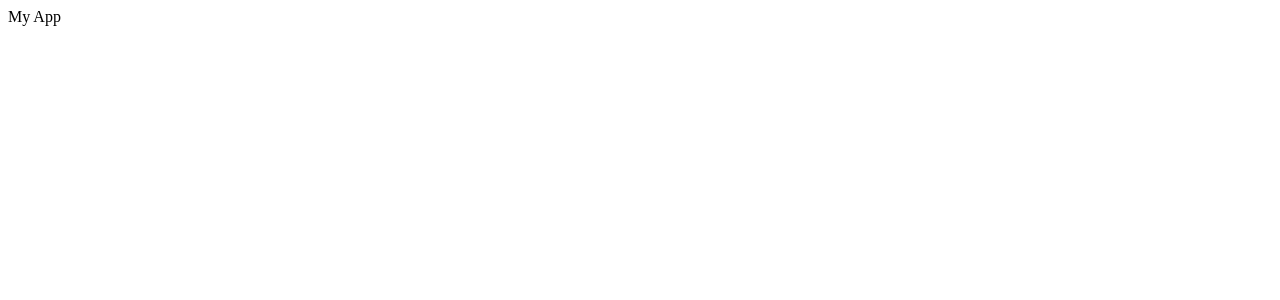
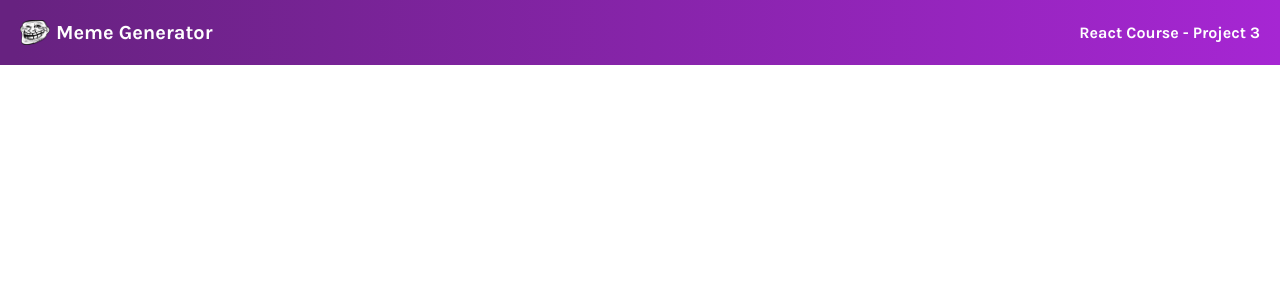
Before and after one commit to siddheshsurve/meme-generator-v1, a React (Create React App) app: page / in a window 1280 px wide. Shown: the top 300 px of the page. Built offline with nearby package versions, Linux system fonts and the light colour scheme; the HTML template or start-up script is replaced by a standard one.

Commit message:
Added : Header Component

```diff
--- a/public/index.html
+++ b/public/index.html
@@ -14,6 +14,7 @@
       manifest.json provides metadata used when your web app is installed on a
       user's mobile device or desktop. See https://developers.google.com/web/fundamentals/web-app-manifest/
     -->
+
     <link rel="manifest" href="%PUBLIC_URL%/manifest.json" />
     <!--
       Notice the use of %PUBLIC_URL% in the tags above.
@@ -24,6 +25,9 @@
       work correctly both with client-side routing and a non-root public URL.
       Learn how to configure a non-root public URL by running `npm run build`.
     -->
+    <link rel="preconnect" href="https://fonts.googleapis.com">
+    <link rel="preconnect" href="https://fonts.gstatic.com" crossorigin>
+    <link href="https://fonts.googleapis.com/css2?family=Karla:wght@400;500;700&display=swap" rel="stylesheet">
     <title>React App</title>
   </head>
   <body>
--- a/src/App.js
+++ b/src/App.js
@@ -1,8 +1,9 @@
+import Header from "./components/Header/Header"
 
 function App() {
   return (
     <div className="App">
-      My App
+      <Header />
     </div>
   );
 }
--- /dev/null
+++ b/src/components/Header/Header.css
@@ -0,0 +1,24 @@
+.header {
+    display: flex;
+    align-items: center;
+    height: 65px;
+    background: linear-gradient(90deg, #672280 1.18%, #A626D3 100%);
+    color: white;
+    padding: 20px;
+}
+
+.header--image {
+    height: 100%;
+    margin-right: 6px;
+}
+
+.header--title {
+    font-size: 1.25rem;
+    /* pushed react course to ultimate right */
+    margin-right: auto;
+}
+
+.project--text {
+    font-size: 0.75rem;
+    font-weight: 500;
+}
--- /dev/null
+++ b/src/components/Header/Header.jsx
@@ -0,0 +1,19 @@
+import React from 'react'
+import "./Header.css"
+function Header() {
+  return (
+    <>
+        <header className='header'>
+            <img
+                src= "./assets/troll-face.png"
+                className='header--image'
+                alt='header--img'
+            />
+            <h2 className='header--title'>Meme Generator</h2>
+            <h4 className='header--project'>React Course - Project 3</h4>
+        </header>
+    </>
+  )
+}
+
+export default Header
--- a/src/index.css
+++ b/src/index.css
@@ -0,0 +1,8 @@
+* {
+  box-sizing: border-box;
+}
+
+body {
+  font-family: "Karla", sans-serif;
+  margin: 0;
+}
```
Also changed, not shown: public/assets/troll-face.png (added).
